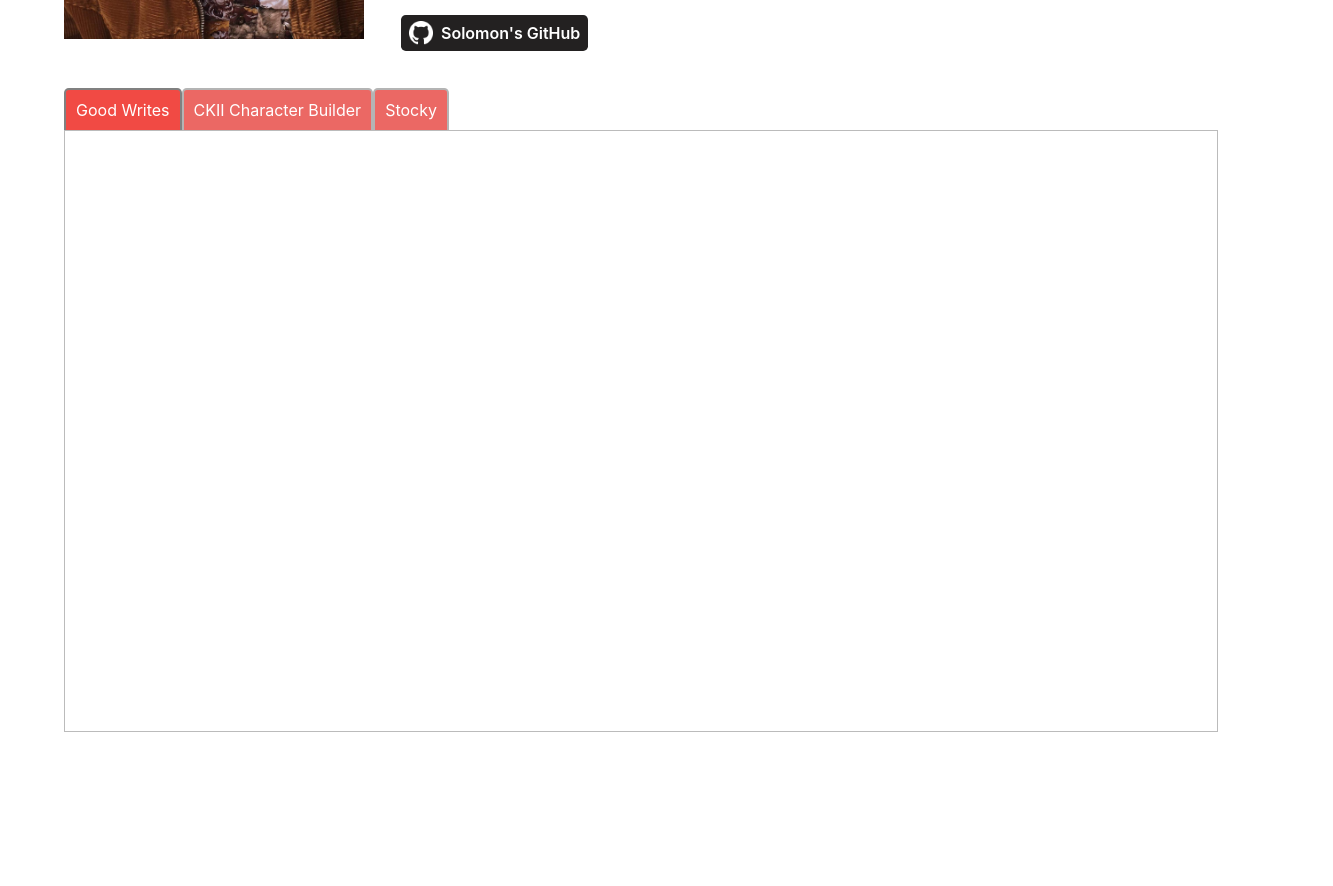
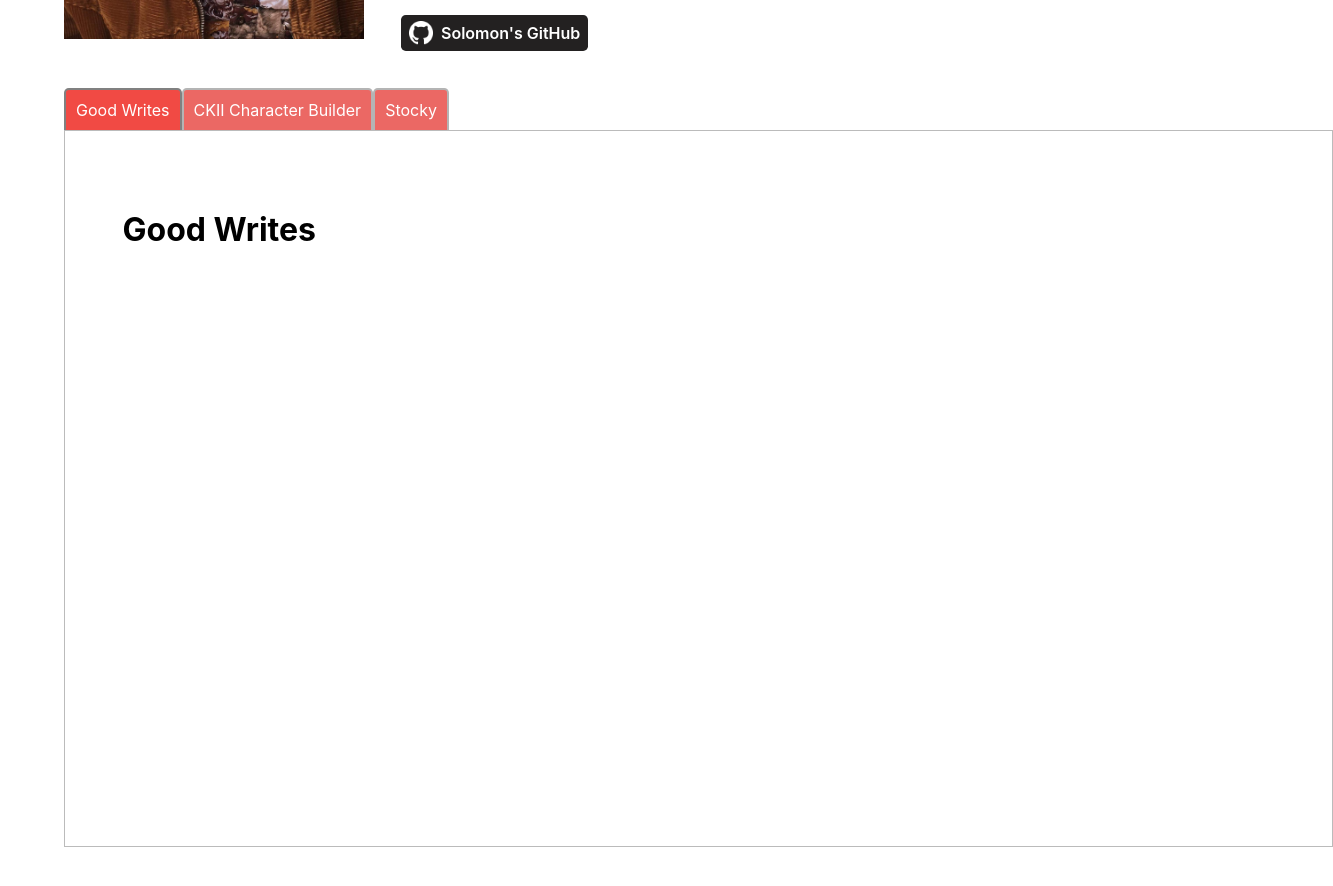
Before and after one commit to SolomonRFeldman/solomon-r-feldman-portfolio, a React (Create React App) app: page / in a window 1280 px wide. Shown: the part 480-1366 px from the top of the page, 1333 px wide, since content can reach past the window. Before the commit the page ends 1276 px from the top, so only its background shows below. Built offline with nearby package versions, Linux system fonts and the light colour scheme.

Commit message:
adds selected project data to project component

```diff
--- a/src/components/Project/Project.css
+++ b/src/components/Project/Project.css
@@ -1,4 +1,5 @@
 .Project {
+  padding: 5%;
   width: 100%;
   height: 600px;
   border-color: #bbb;
--- a/src/components/Project/Project.jsx
+++ b/src/components/Project/Project.jsx
@@ -1,10 +1,10 @@
 import React from 'react'
 import './Project.css'
 
-export default function Project(props) {
+export default function Project({project}) {
   return(
     <div className='Project'>
-
+      <h1>{project.name}</h1>
     </div>
   )
 }
--- a/src/components/Project/Projects.jsx
+++ b/src/components/Project/Projects.jsx
@@ -6,11 +6,12 @@ import PROJECTS from '../../constants/Projects'
 
 export default function Projects(props) {
   const [selected, setSelected] = useState(1)
+  const selectedProject = () => PROJECTS.find(project => project.id === selected)
 
   return(
     <div className='Projects'>
       <ProjectSelector selected={selected} setSelected={setSelected} PROJECTS={PROJECTS} />
-      <Project />
+      <Project project={selectedProject()} />
     </div>
   )
 }
```
